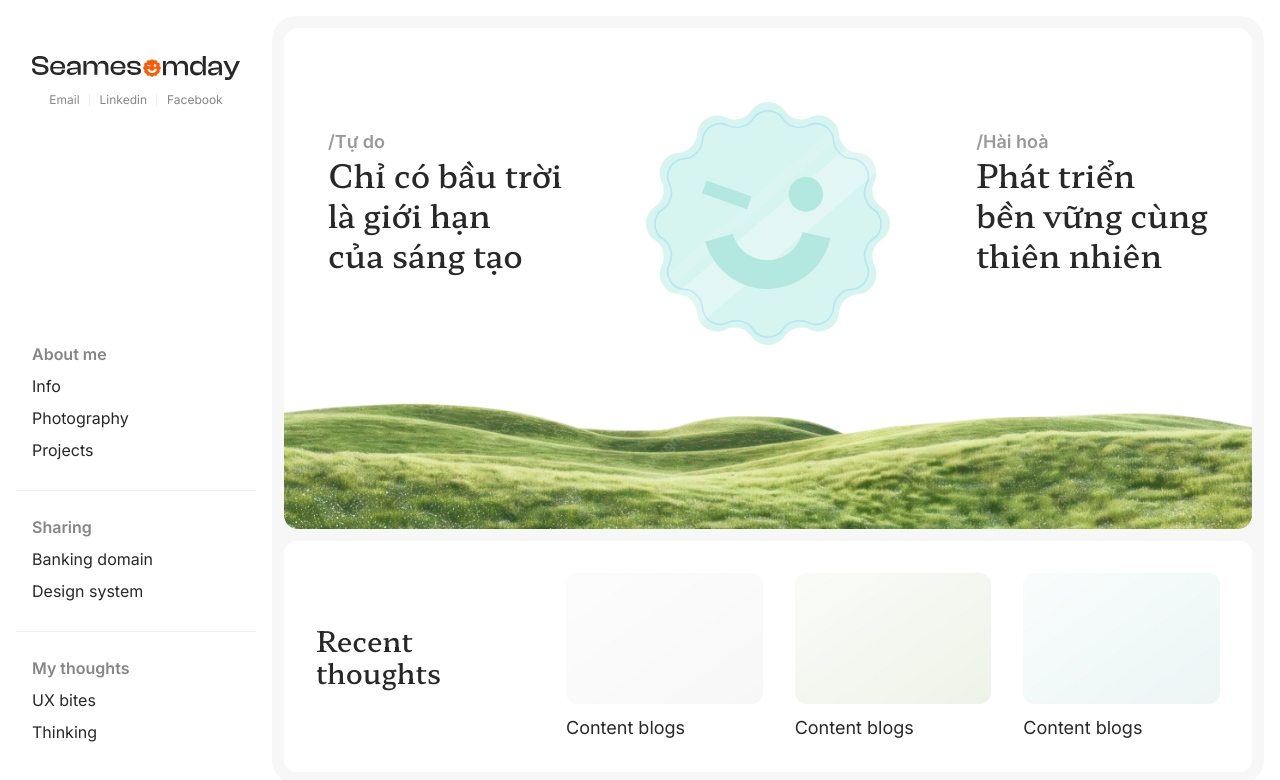
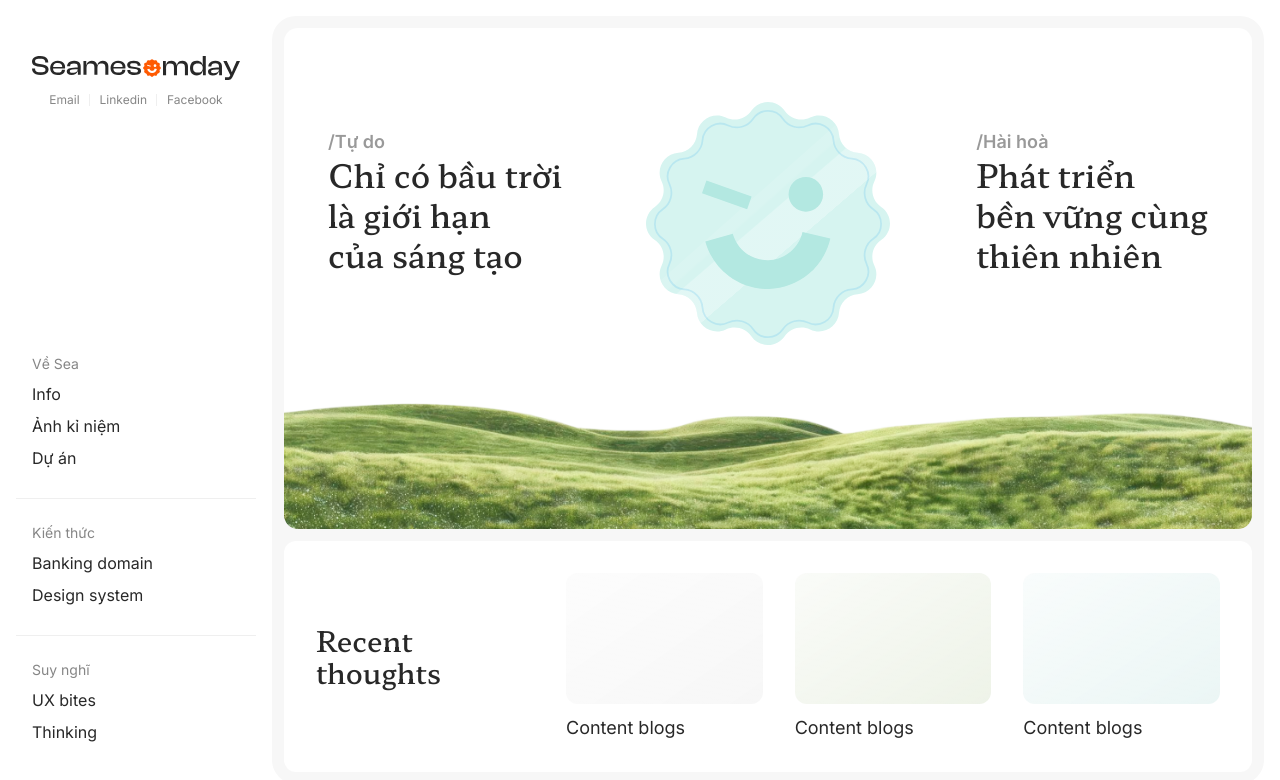
Before and after one commit to lnson1551/portfolio, a React (Vite) app: page / in a window 1280 px wide. Shown: the top 780 px of the page. Built offline with nearby package versions, Linux system fonts and the light colour scheme.

Commit message:
Match sidebar label typography

```diff
--- a/src/components/navigation/Sidebar.css
+++ b/src/components/navigation/Sidebar.css
@@ -33,9 +33,9 @@
   margin: 0;
   padding: 0 var(--space-4);
   color: var(--color-text-tertiary);
-  font-size: var(--text-body-large-size);
-  font-weight: 600;
-  line-height: var(--text-body-large-line);
+  font-size: var(--text-body-base-size);
+  font-weight: 400;
+  line-height: var(--text-body-base-line);
 }
 
 .sidebar-section__list {
@@ -50,9 +50,10 @@
   display: block;
   min-height: 1.75rem;
   padding: 0 var(--space-4);
-  border-radius: 0;
+  border-radius: 0.25rem;
   color: var(--color-text-primary);
   font-size: var(--text-body-large-size);
+  font-weight: 400;
   line-height: var(--text-body-large-line);
   transition:
     background-color var(--duration-fast) var(--ease-standard),
--- a/src/data/site.ts
+++ b/src/data/site.ts
@@ -58,22 +58,22 @@ type BankingPost = {
 
 export const navigationSections: NavigationSection[] = [
   {
-    title: "About me",
+    title: "Về Sea",
     items: [
       { label: "Info", href: "#/info" },
-      { label: "Photography", href: "#/photography" },
-      { label: "Projects", href: "#/projects" },
+      { label: "Ảnh kỉ niệm", href: "#/photography" },
+      { label: "Dự án", href: "#/projects" },
     ],
   },
   {
-    title: "Sharing",
+    title: "Kiến thức",
     items: [
       { label: "Banking domain", href: "#/banking-domain" },
       { label: "Design system", href: "#/design-system" },
     ],
   },
   {
-    title: "My thoughts",
+    title: "Suy nghĩ",
     items: [
       { label: "UX bites", href: "#/ux-bites" },
       { label: "Thinking", href: "#/thinking" },
```
